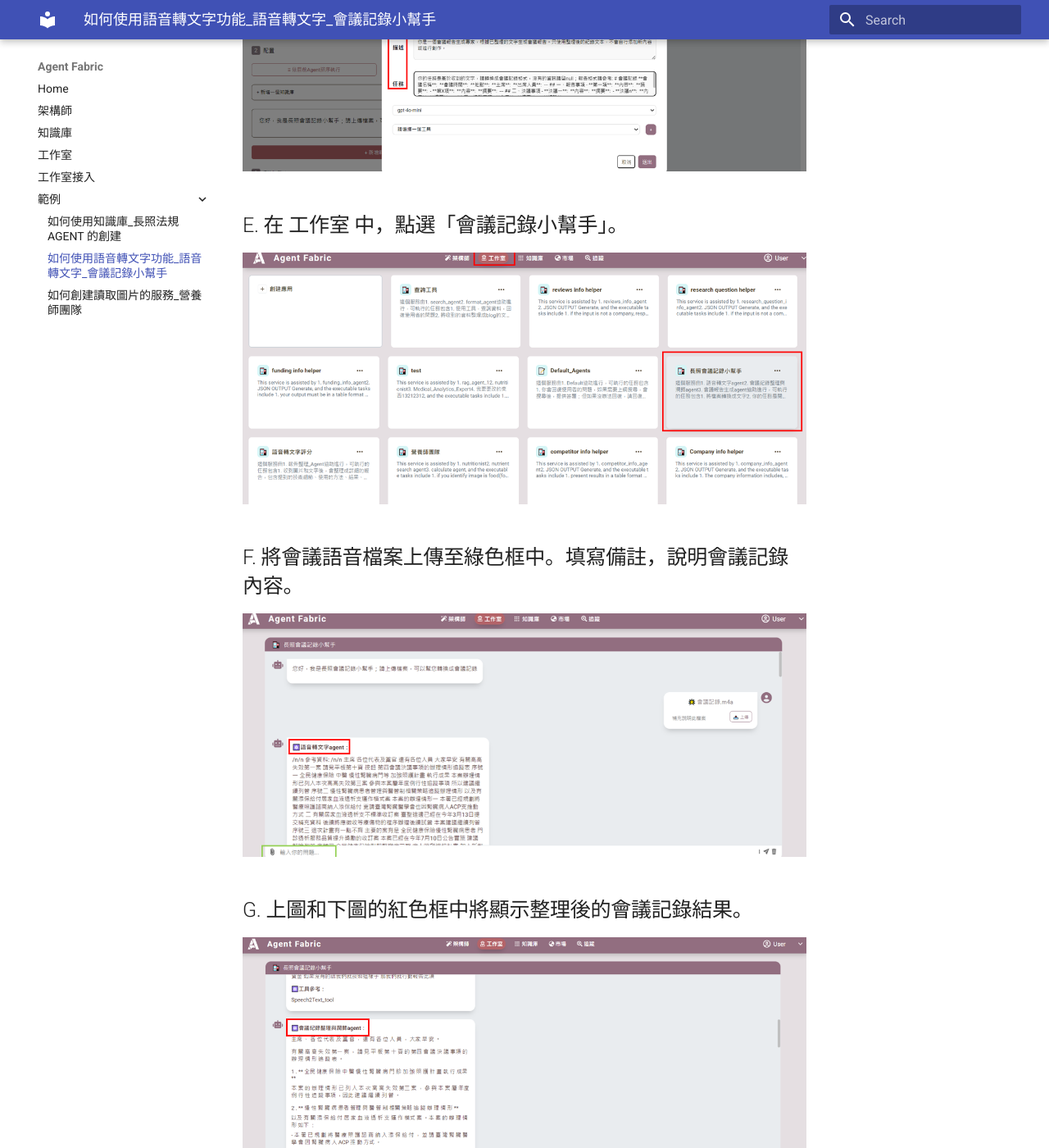
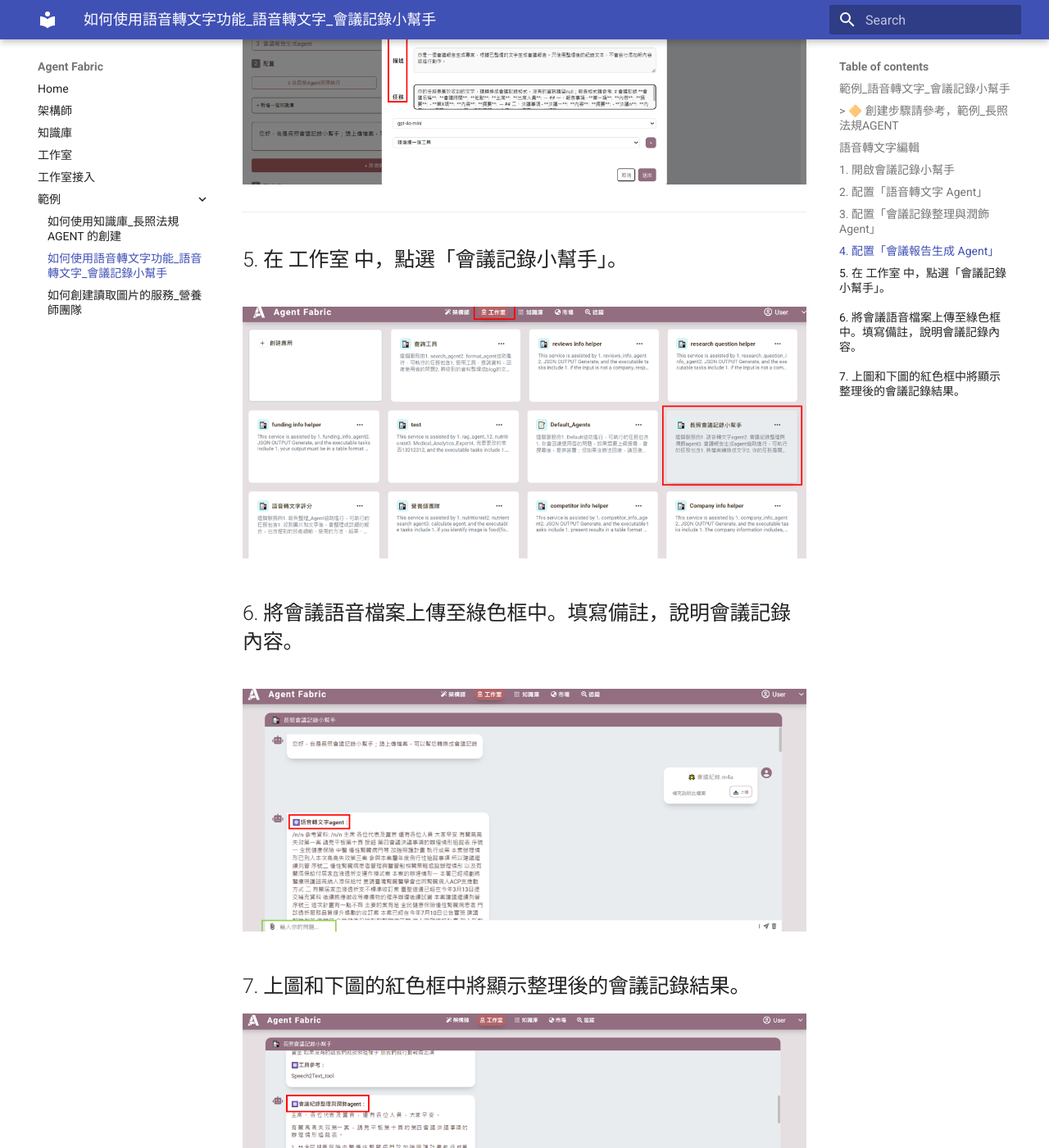
Before and after one commit to EI-Stack/igp_manual, an MkDocs documentation site: the page built from docs/example_record.md, in a window 1280 px wide and 1400 px high, scrolled down 3181 px. Shown: the whole window at 82% size. Built offline with MkDocs 1.6.1 and Material for MkDocs 9.7.7, drawn with Linux system fonts in a browser that asks for light colours; some of the changed text lies outside the part shown.

Commit message:
update content

```diff
--- a/docs/example_record.md
+++ b/docs/example_record.md
@@ -1,26 +1,28 @@
-# 語音轉文字_會議記錄小幫手
----
+## 範例_語音轉文字_會議記錄小幫手
+
 **語音轉文字會議記錄小幫手，是一款專為學生班會和企業會議設計的工具，能夠將語音檔快速轉換為文字，方便用戶整理會議內容。這款小幫手特別適合需要準確會議紀錄的人士使用，但由於轉錄的準確性可能受到環境和語音質量的影響，因此建議用戶在使用前設定以下三個代理:「語音轉文字 Agent」-將音檔轉成文字稿，「會議記錄整理與潤飾 Agent」-修正文字內容，「會議報告生成 Agent」-進行文章摘要。**
 
-# 創建步驟請參考，範例_長照法規AGENT
+> 🔶 **創建步驟請參考，範例_長照法規AGENT**
 ---
 ## 語音轉文字編輯
----
-## A. 開啟會議記錄小幫手
+
+## 1. 開啟會議記錄小幫手
 1. 進入 **工作室**，選擇「會議記錄小幫手」。
 ![本地圖片](./images/ww.png "本地圖片示例")
+
 ---
 
-## B. 配置「語音轉文字 Agent」
+## 2. 配置「語音轉文字 Agent」
 在 **標題 1「語音轉文字 Agent」** 中進行以下配置：
 - **名稱**: 語音轉文字 Agent
 - **描述**: 將檔案轉換成文字。
 - **任務**: 將檔案轉換成文字。
 - **選擇工具**: 使用 `Speech2Text_tool`。
 ![本地圖片](./images/www.png "本地圖片示例")
+
 ---
 
-## C. 配置「會議記錄整理與潤飾 Agent」
+## 3. 配置「會議記錄整理與潤飾 Agent」
 在 **標題 2「會議記錄整理與潤飾 Agent」** 中進行以下配置：
 - **名稱**: 會議記錄整理與潤飾 Agent
 - **描述**:
@@ -33,7 +35,7 @@
 ![本地圖片](./images/wwww.png "本地圖片示例")
 ---
 
-## D. 配置「會議報告生成 Agent」
+## 4. 配置「會議報告生成 Agent」
 在 **標題 3「會議報告生成 Agent」** 中進行以下配置：
 - **名稱**: 會議報告生成 Agent
 - **描述**:
@@ -71,9 +73,15 @@
   ---
   **結論**:
 ![本地圖片](./images/wwwww.png "本地圖片示例")
-## E. 在 工作室 中，點選「會議記錄小幫手」。
+---
+
+## 5. 在 工作室 中，點選「會議記錄小幫手」。
 ![本地圖片](./images/wwwwww.png "本地圖片示例")
-## F. 將會議語音檔案上傳至綠色框中。填寫備註，說明會議記錄內容。
+---
+
+## 6. 將會議語音檔案上傳至綠色框中。填寫備註，說明會議記錄內容。
 ![本地圖片](./images/wwwwwww.png "本地圖片示例")
-## G. 上圖和下圖的紅色框中將顯示整理後的會議記錄結果。
+---
+
+## 7. 上圖和下圖的紅色框中將顯示整理後的會議記錄結果。
 ![本地圖片](./images/wwwwwwww.png "本地圖片示例")
```
Also changed, not shown: docs/example_nutri.md (+2 -2 lines), docs/examples_rag.md (+1 -1 lines), docs/kdb.md (+1 -2 lines), 2 other files.
